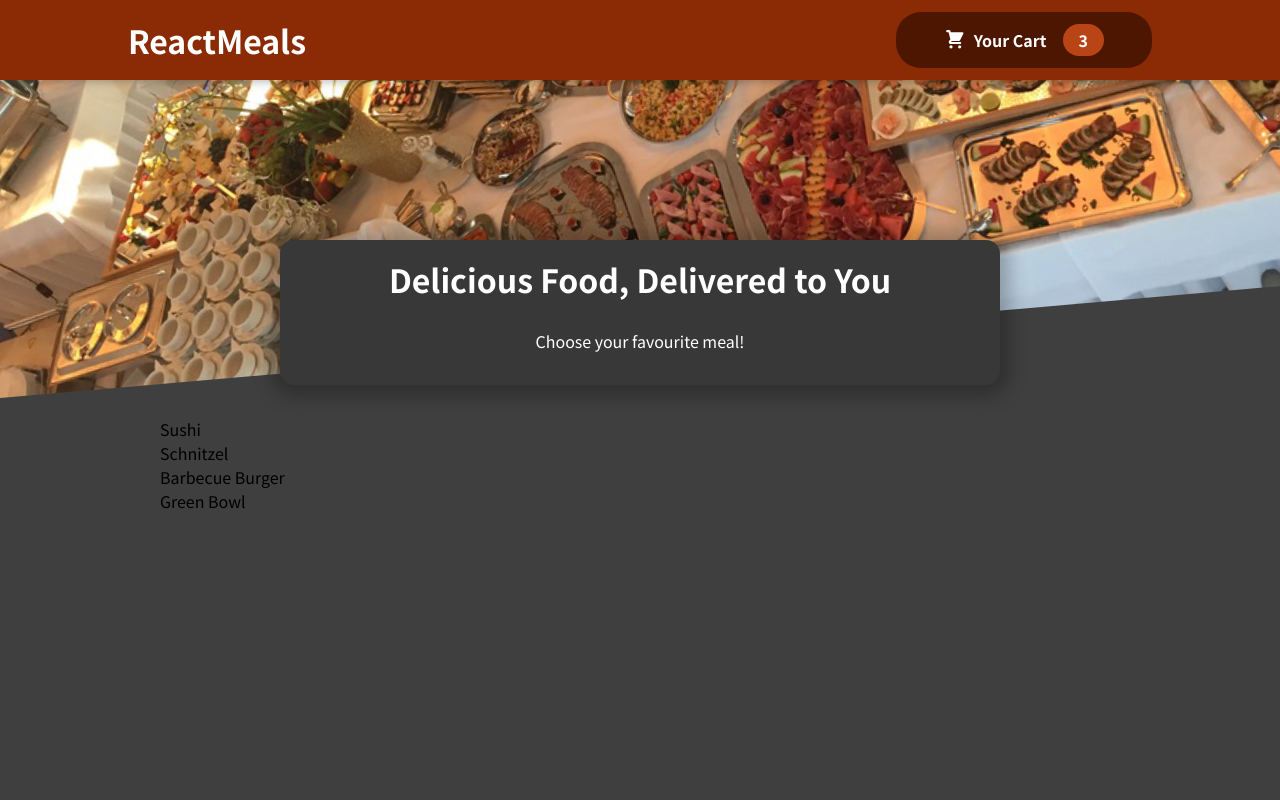
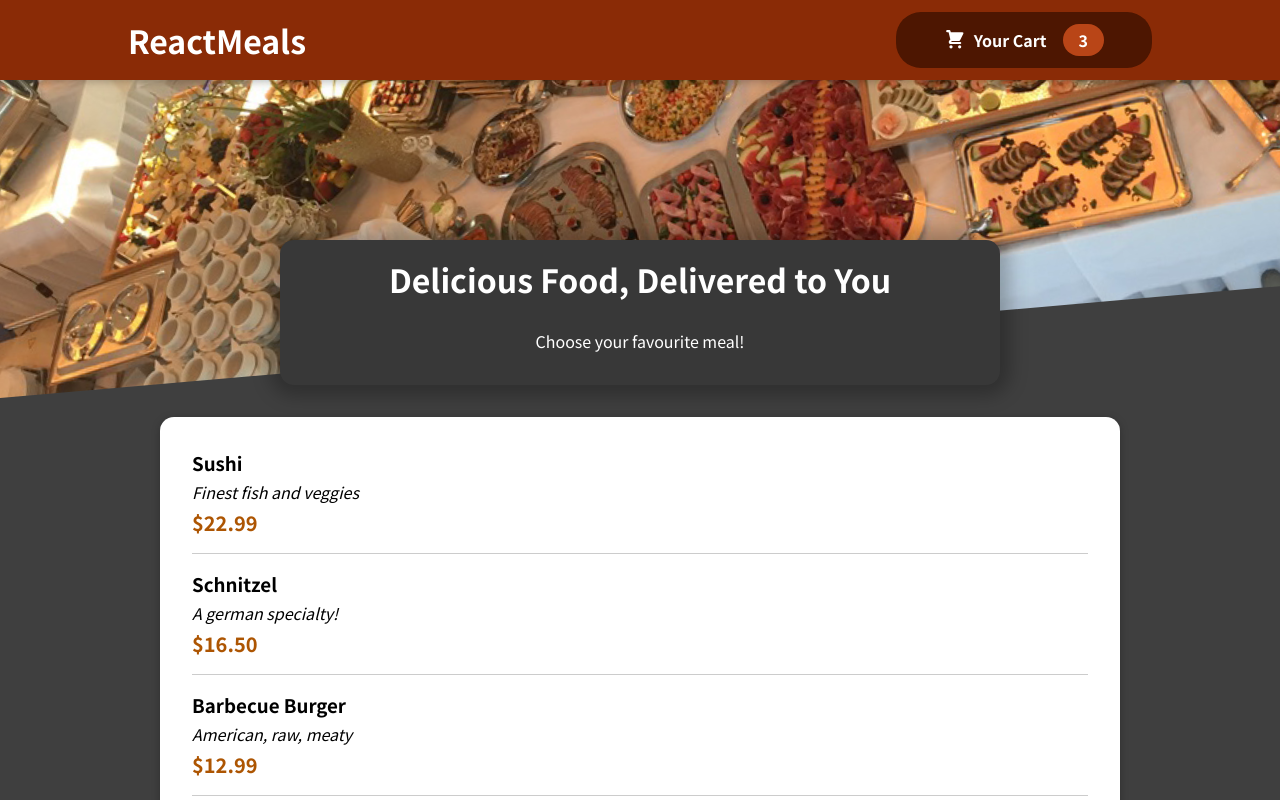
Before and after one commit to DBakalarski/food-app, a JavaScript app: page / in a window 1280 px wide. Shown: the top 800 px of the page. Built offline with nearby package versions, Linux system fonts and the light colour scheme.

Commit message:
add card component

```diff
--- a/src/components/Meals/AvailableMeals.js
+++ b/src/components/Meals/AvailableMeals.js
@@ -1,4 +1,6 @@
 import classes from "./AvailableMeals.module.css";
+import Card from "../UI/Card";
+import MealItem from "./MealItem/MealItem";
 
 const DUMMY_MEALS = [
   {
@@ -29,12 +31,14 @@
 
 const AvailableMeals = () => {
   const mealList = DUMMY_MEALS.map((meal) => {
-    return <li>{meal.name}</li>;
+    return <MealItem meal={meal} key={meal.id} />;
   });
 
   return (
     <section className={classes.meals}>
-      <ul>{mealList}</ul>
+      <Card>
+        <ul>{mealList}</ul>
+      </Card>
     </section>
   );
 };
--- /dev/null
+++ b/src/components/Meals/MealItem/MealItem.js
@@ -0,0 +1,20 @@
+import classes from "./MealItem.module.css";
+
+const MealItem = (props) => {
+  const { price, description, name } = props.meal;
+
+  const priceFormat = `$${price.toFixed(2)}`;
+
+  return (
+    <li className={classes.meal}>
+      <div>
+        <h3>{name}</h3>
+        <div className={classes.description}>{description}</div>
+        <div className={classes.price}>{priceFormat}</div>
+      </div>
+      <div></div>
+    </li>
+  );
+};
+
+export default MealItem;
--- /dev/null
+++ b/src/components/Meals/MealItem/MealItem.module.css
@@ -0,0 +1,22 @@
+.meal {
+    display: flex;
+    justify-content: space-between;
+    margin: 1rem;
+    padding-bottom: 1rem;
+    border-bottom: 1px solid #ccc;
+}
+
+.meal h3 {
+    margin: 0 0 0.25rem 0;
+}
+
+.description {
+    font-style: italic;
+}
+
+.price {
+    margin-top: 0.25rem;
+    font-weight: bold;
+    color: #ad5502;
+    font-size: 1.25rem;
+}
--- /dev/null
+++ b/src/components/UI/Card.js
@@ -0,0 +1,7 @@
+import classes from "./Card.module.css";
+
+const Card = (props) => {
+  return <div className={classes.card}>{props.children}</div>;
+};
+
+export default Card;
--- /dev/null
+++ b/src/components/UI/Card.module.css
@@ -0,0 +1,6 @@
+.card {
+    padding: 1rem;
+    box-shadow: 0 2px 8px rgba(0, 0, 0, 0.25);
+    border-radius: 14px;
+    background-color: white;
+}
```
Also changed, not shown: package.json (+7 -2 lines), src/components/Meals/MealItem/MealItemForm.js (added), 1 other file (tests, documents, lock files or other folders).
